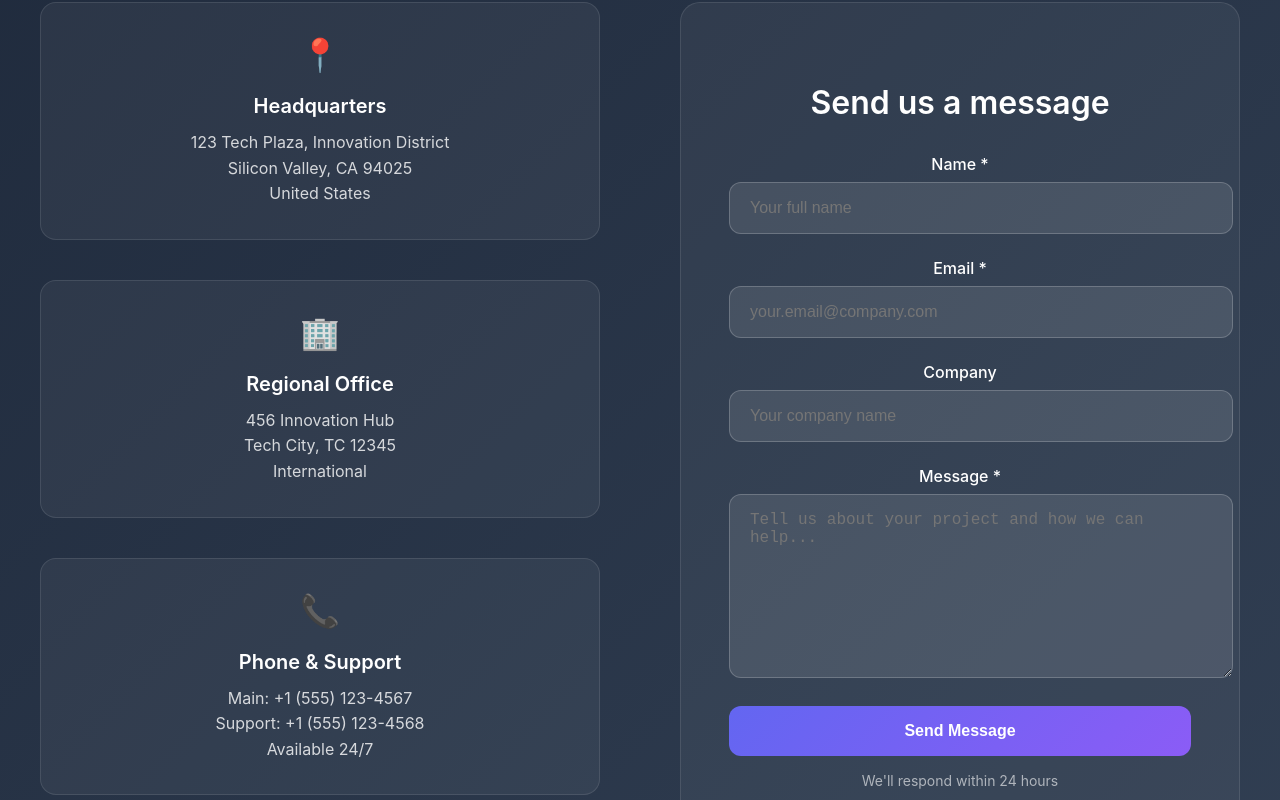
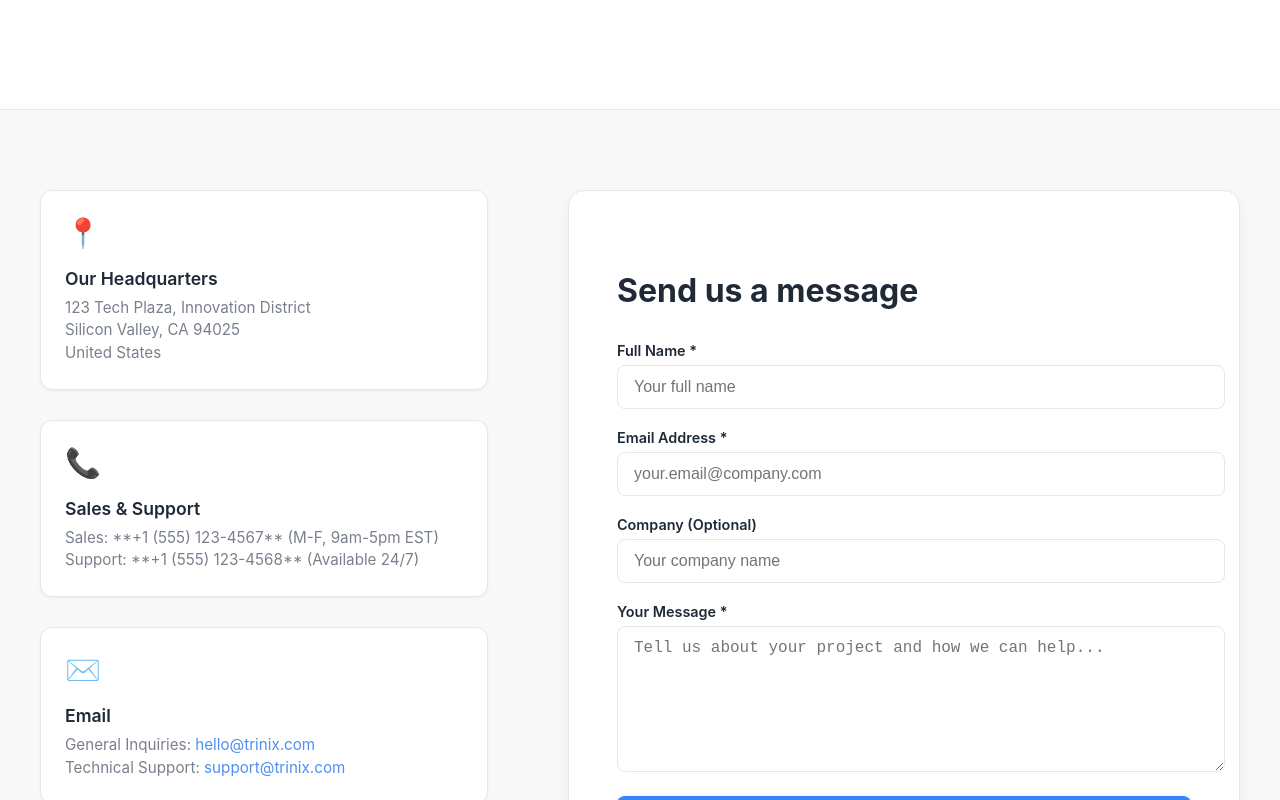
Before and after one commit to trinixpvtltd-png/trinix_web, a React (Create React App) app in the folder frontend/: page /contact in a window 1280 px wide. Shown: the part 400-1200 px from the top of the page. Built offline with nearby package versions, Linux system fonts and the light colour scheme.

Commit message:
updated : Contact Us and HomePage

```diff
--- a/frontend/package.json
+++ b/frontend/package.json
@@ -7,6 +7,7 @@
     "@testing-library/jest-dom": "^6.8.0",
     "@testing-library/react": "^16.3.0",
     "@testing-library/user-event": "^13.5.0",
+    "lucide-react": "^0.544.0",
     "react": "^19.1.1",
     "react-dom": "^19.1.1",
     "react-router-dom": "^7.9.3",
--- a/frontend/src/pages/Contact.js
+++ b/frontend/src/pages/Contact.js
@@ -1,4 +1,21 @@
 import React, { useState } from 'react';
+
+// --- Theme and Utility Configuration ---
+// Note: In a real-world app, these would be external theme files or utilities.
+const lightThemeColors = {
+  background: '#f8f8f8', // Very light gray/off-white
+  surface: '#ffffff', // Pure white for cards/forms
+  textPrimary: '#1f2937', // Dark gray for main text
+  textSecondary: '#6b7280', // Medium gray for subtitles/details
+  border: '#e5e7eb', // Light gray border
+  primaryAccent: '#3b82f6', // A vibrant blue for main actions/highlights
+  primaryAccentHover: '#2563eb', // Darker blue for hover
+  shadow: 'rgba(0, 0, 0, 0.05)',
+};
+
+const breakpoints = {
+  tablet: '768px',
+};
 
 const Contact = () => {
   const [formData, setFormData] = useState({
@@ -8,22 +25,37 @@ const Contact = () => {
     message: ''
   });
 
+  // Handle form field changes
+  const handleChange = (e) => {
+    setFormData({ ...formData, [e.target.name]: e.target.value });
+  };
+
   const handleSubmit = (e) => {
     e.preventDefault();
+    // In a real app, this would be an API call (e.g., fetch('/api/contact', { method: 'POST', body: JSON.stringify(formData) }))
+    console.log('Form Submitted:', formData);
     alert('Message sent! We\'ll get back to you within 24 hours.');
     setFormData({ name: '', email: '', company: '', message: '' });
   };
 
+  // Inline styles object adapted for a Light Theme
+  // Note: For dynamic properties (like window.innerWidth), using useEffect for a proper resize listener
+  // and state would be better, but we'll stick to the original direct comparison for simplicity.
+  const isMobile = typeof window !== 'undefined' && window.innerWidth <= 768;
+
   const styles = {
     pageContainer: {
-      marginTop: '64px',
-      minHeight: '100vh'
+      backgroundColor: lightThemeColors.background,
+      minHeight: '100vh',
+      paddingTop: '64px', // Assuming a fixed header
     },
     heroSection: {
-      background: 'linear-gradient(135deg, #1e293b 0%, #334155 100%)',
-      color: 'white',
-      padding: '120px 0 80px',
-      textAlign: 'center'
+      backgroundColor: lightThemeColors.surface,
+      color: lightThemeColors.textPrimary,
+      padding: isMobile ? '80px 0 60px' : '100px 0 80px',
+      textAlign: 'center',
+      borderBottom: `1px solid ${lightThemeColors.border}`,
+      boxShadow: `0 2px 4px ${lightThemeColors.shadow}`,
     },
     container: {
       maxWidth: '1200px',
@@ -31,110 +63,125 @@ const Contact = () => {
       padding: '0 24px'
     },
     title: {
-      fontSize: window.innerWidth <= 768 ? '3rem' : '4rem',
+      fontSize: isMobile ? '2.5rem' : '4rem',
       fontWeight: '800',
-      marginBottom: '24px'
+      marginBottom: '16px'
     },
     highlight: {
-      background: 'linear-gradient(135deg, #00d9ff, #0099cc)',
-      WebkitBackgroundClip: 'text',
-      WebkitTextFillColor: 'transparent',
-      backgroundClip: 'text'
+      // Light theme uses the primary accent for a cleaner look
+      color: lightThemeColors.primaryAccent,
     },
     subtitle: {
-      fontSize: '1.25rem',
+      fontSize: '1.15rem',
       maxWidth: '768px',
       margin: '0 auto',
       lineHeight: '1.6',
-      opacity: 0.9
+      color: lightThemeColors.textSecondary,
+      marginBottom: isMobile ? '40px' : '60px',
     },
     section: {
-      padding: '80px 0'
+        // This is where the main content starts, using a light background for contrast with the hero
+        padding: '80px 0',
+        backgroundColor: lightThemeColors.background,
     },
     contactGrid: {
       display: 'grid',
-      gridTemplateColumns: window.innerWidth <= 768 ? '1fr' : '1fr 1fr',
-      gap: '80px',
-      alignItems: 'start'
+      gridTemplateColumns: isMobile ? '1fr' : '1.2fr 1.8fr', // Slightly more space for the form
+      gap: isMobile ? '40px' : '80px',
+      alignItems: 'start',
+      padding: '0 24px',
+      maxWidth: '1200px',
+      margin: '0 auto',
+
     },
     contactInfo: {
-      color: 'white'
+      color: lightThemeColors.textPrimary,
     },
     contactItem: {
-      marginBottom: '40px',
-      padding: '32px',
-      background: 'rgba(255, 255, 255, 0.05)',
-      borderRadius: '16px',
-      border: '1px solid rgba(255, 255, 255, 0.1)'
+      marginBottom: '30px',
+      padding: '24px',
+      backgroundColor: lightThemeColors.surface,
+      borderRadius: '12px',
+      border: `1px solid ${lightThemeColors.border}`,
+      boxShadow: `0 1px 3px ${lightThemeColors.shadow}`,
     },
     contactIcon: {
-      fontSize: '2rem',
-      marginBottom: '16px',
-      display: 'block'
+      fontSize: '1.8rem',
+      marginBottom: '10px',
+      display: 'block',
     },
     contactTitle: {
-      fontSize: '1.25rem',
+      fontSize: '1.1rem',
       fontWeight: '600',
-      marginBottom: '12px'
+      marginBottom: '8px',
+      color: lightThemeColors.textPrimary,
     },
     contactDetails: {
-      opacity: 0.8,
-      lineHeight: '1.6'
+      opacity: 0.9,
+      lineHeight: '1.5',
+      fontSize: '0.95rem',
+      color: lightThemeColors.textSecondary,
     },
     contactForm: {
-      background: 'rgba(255, 255, 255, 0.05)',
-      padding: '48px',
-      borderRadius: '20px',
-      border: '1px solid rgba(255, 255, 255, 0.1)'
+      backgroundColor: lightThemeColors.surface,
+      padding: isMobile ? '30px' : '48px',
+      borderRadius: '16px',
+      border: `1px solid ${lightThemeColors.border}`,
+      boxShadow: `0 4px 12px ${lightThemeColors.shadow}`,
     },
     formTitle: {
-      fontSize: '2rem',
-      fontWeight: '600',
+      fontSize: isMobile ? '1.5rem' : '2rem',
+      fontWeight: '700',
       marginBottom: '32px',
-      color: 'white'
+      color: lightThemeColors.textPrimary,
+      textAlign: 'left',
     },
     formGroup: {
-      marginBottom: '24px'
+      marginBottom: '20px'
     },
     label: {
       display: 'block',
-      marginBottom: '8px',
-      fontWeight: '500',
-      color: 'white'
+      marginBottom: '6px',
+      fontWeight: '600',
+      color: lightThemeColors.textPrimary,
+      fontSize: '0.9rem',
     },
     input: {
       width: '100%',
-      padding: '16px 20px',
-      border: '1px solid rgba(255, 255, 255, 0.2)',
-      borderRadius: '12px',
+      padding: '12px 16px',
+      border: `1px solid ${lightThemeColors.border}`,
+      borderRadius: '8px',
       fontSize: '1rem',
-      transition: 'border-color 0.2s ease',
-      background: 'rgba(255, 255, 255, 0.1)',
-      color: 'white'
+      transition: 'border-color 0.2s ease, box-shadow 0.2s ease',
+      backgroundColor: lightThemeColors.surface,
+      color: lightThemeColors.textPrimary,
+      // Focus style (would need a class in a real scenario, but simulated with a pseudo-selector concept here)
+      // '&:focus': { borderColor: lightThemeColors.primaryAccent, boxShadow: `0 0 0 3px ${lightThemeColors.primaryAccent}40` }
     },
     textarea: {
       width: '100%',
-      padding: '16px 20px',
-      border: '1px solid rgba(255, 255, 255, 0.2)',
-      borderRadius: '12px',
+      padding: '12px 16px',
+      border: `1px solid ${lightThemeColors.border}`,
+      borderRadius: '8px',
       fontSize: '1rem',
-      minHeight: '150px',
+      minHeight: '120px',
       resize: 'vertical',
-      transition: 'border-color 0.2s ease',
-      background: 'rgba(255, 255, 255, 0.1)',
-      color: 'white'
+      transition: 'border-color 0.2s ease, box-shadow 0.2s ease',
+      backgroundColor: lightThemeColors.surface,
+      color: lightThemeColors.textPrimary,
     },
     submitButton: {
-      background: 'linear-gradient(135deg, #6366f1, #8b5cf6)',
-      color: 'white',
-      padding: '16px 32px',
-      borderRadius: '12px',
+      backgroundColor: lightThemeColors.primaryAccent,
+      color: lightThemeColors.surface,
+      padding: '14px 28px',
+      borderRadius: '8px',
       border: 'none',
       fontSize: '1rem',
       fontWeight: '600',
       cursor: 'pointer',
       width: '100%',
-      transition: 'all 0.2s ease'
+      transition: 'all 0.2s ease',
+      boxShadow: `0 4px 6px ${lightThemeColors.primaryAccent.replace(')', ', 0.2)')}`,
     }
   };
 
@@ -144,22 +191,25 @@ const Contact = () => {
       <section style={styles.heroSection}>
         <div style={styles.container}>
           <h1 style={styles.title}>
-            Get In <span style={styles.highlight}>Touch</span>
+            Let's <span style={styles.highlight}>Connect</span>
           </h1>
           <p style={styles.subtitle}>
             Ready to transform your business? Let's start a conversation about your next project
-            and explore how we can help you achieve your technological goals.
+            and explore how our expertise can help you achieve your technological goals.
           </p>
         </div>
+      </section>
 
-        {/* Contact Content */}
-        <div style={styles.container}>
+      {/* --- */}
+
+      {/* Contact Content Section */}
+      <section style={styles.section}>
         <div style={styles.contactGrid}>
           {/* Contact Information */}
           <div style={styles.contactInfo}>
             <div style={styles.contactItem}>
               <span style={styles.contactIcon}>📍</span>
-                <h3 style={styles.contactTitle}>Headquarters</h3>
+              <h3 style={styles.contactTitle}>Our Headquarters</h3>
               <div style={styles.contactDetails}>
                 123 Tech Plaza, Innovation District<br />
                 Silicon Valley, CA 94025<br />
@@ -168,22 +218,11 @@ const Contact = () => {
             </div>
 
             <div style={styles.contactItem}>
-                <span style={styles.contactIcon}>🏢</span>
-                <h3 style={styles.contactTitle}>Regional Office</h3>
+              <span style={styles.contactIcon}>📞</span>
+              <h3 style={styles.contactTitle}>Sales & Support</h3>
               <div style={styles.contactDetails}>
-                  456 Innovation Hub<br />
-                  Tech City, TC 12345<br />
-                  International
-                </div>
-              </div>
-
-              <div style={styles.contactItem}>
-                <span style={styles.contactIcon}>📞</span>
-                <h3 style={styles.contactTitle}>Phone & Support</h3>
-                <div style={styles.contactDetails}>
-                  Main: +1 (555) 123-4567<br />
-                  Support: +1 (555) 123-4568<br />
-                  Available 24/7
+                Sales: **+1 (555) 123-4567** (M-F, 9am-5pm EST)<br />
+                Support: **+1 (555) 123-4568** (Available 24/7)
               </div>
             </div>
 
@@ -191,9 +230,8 @@ const Contact = () => {
               <span style={styles.contactIcon}>✉️</span>
               <h3 style={styles.contactTitle}>Email</h3>
               <div style={styles.contactDetails}>
-                  General: hello@trinix.com<br />
-                  Sales: sales@trinix.com<br />
-                  Support: support@trinix.com
+                General Inquiries: <a href="mailto:hello@trinix.com" style={{color: lightThemeColors.primaryAccent, textDecoration: 'none'}}>hello@trinix.com</a><br />
+                Technical Support: <a href="mailto:support@trinix.com" style={{color: lightThemeColors.primaryAccent, textDecoration: 'none'}}>support@trinix.com</a>
               </div>
             </div>
           </div>
@@ -203,43 +241,51 @@ const Contact = () => {
             <h3 style={styles.formTitle}>Send us a message</h3>
             <form onSubmit={handleSubmit}>
               <div style={styles.formGroup}>
-                  <label style={styles.label}>Name *</label>
+                <label style={styles.label} htmlFor="name">Full Name *</label>
                 <input
+                  id="name"
                   type="text"
+                  name="name"
                   style={styles.input}
                   value={formData.name}
-                    onChange={(e) => setFormData({...formData, name: e.target.value})}
+                  onChange={handleChange}
                   required
                   placeholder="Your full name"
                 />
               </div>
               <div style={styles.formGroup}>
-                  <label style={styles.label}>Email *</label>
+                <label style={styles.label} htmlFor="email">Email Address *</label>
                 <input
+                  id="email"
                   type="email"
+                  name="email"
                   style={styles.input}
                   value={formData.email}
-                    onChange={(e) => setFormData({...formData, email: e.target.value})}
+                  onChange={handleChange}
                   required
                   placeholder="your.email@company.com"
                 />
               </div>
               <div style={styles.formGroup}>
-                  <label style={styles.label}>Company</label>
+                <label style={styles.label} htmlFor="company">Company (Optional)</label>
                 <input
+                  id="company"
                   type="text"
+                  name="company"
                   style={styles.input}
                   value={formData.company}
-                    onChange={(e) => setFormData({...formData, company: e.target.value})}
+                  onChange={handleChange}
                   placeholder="Your company name"
                 />
               </div>
               <div style={styles.formGroup}>
-                  <label style={styles.label}>Message *</label>
+                <label style={styles.label} htmlFor="message">Your Message *</label>
                 <textarea
+                  id="message"
+                  name="message"
                   style={styles.textarea}
                   value={formData.message}
-                    onChange={(e) => setFormData({...formData, message: e.target.value})}
+                  onChange={handleChange}
                   required
                   placeholder="Tell us about your project and how we can help..."
                 />
@@ -247,16 +293,22 @@ const Contact = () => {
               <button
                 type="submit"
                 style={styles.submitButton}
-                  onMouseEnter={(e) => e.target.style.transform = 'translateY(-2px)'}
-                  onMouseLeave={(e) => e.target.style.transform = 'translateY(0)'}
+                // Simplified hover using a temporary variable/object key for demonstrative purposes
+                onMouseEnter={(e) => {
+                    e.target.style.backgroundColor = lightThemeColors.primaryAccentHover;
+                    e.target.style.transform = 'translateY(-1px)';
+                }}
+                onMouseLeave={(e) => {
+                    e.target.style.backgroundColor = lightThemeColors.primaryAccent;
+                    e.target.style.transform = 'translateY(0)';
+                }}
               >
                 Send Message
               </button>
             </form>
-              <p style={{color: 'rgba(255, 255, 255, 0.6)', fontSize: '0.875rem', marginTop: '16px', textAlign: 'center'}}>
-                We'll respond within 24 hours
+            <p style={{ color: lightThemeColors.textSecondary, fontSize: '0.8rem', marginTop: '16px', textAlign: 'center' }}>
+              We aim to respond to all inquiries within **24 hours**.
             </p>
-            </div>
           </div>
         </div>
       </section>
```
Also changed, not shown: frontend/src/pages/HomePage.js (+129 -18 lines), frontend/src/pages/Login.js (line endings or trailing spaces), 1 other file (tests, documents, lock files or other folders). Lines whose indentation alone changed are shown as unchanged.
